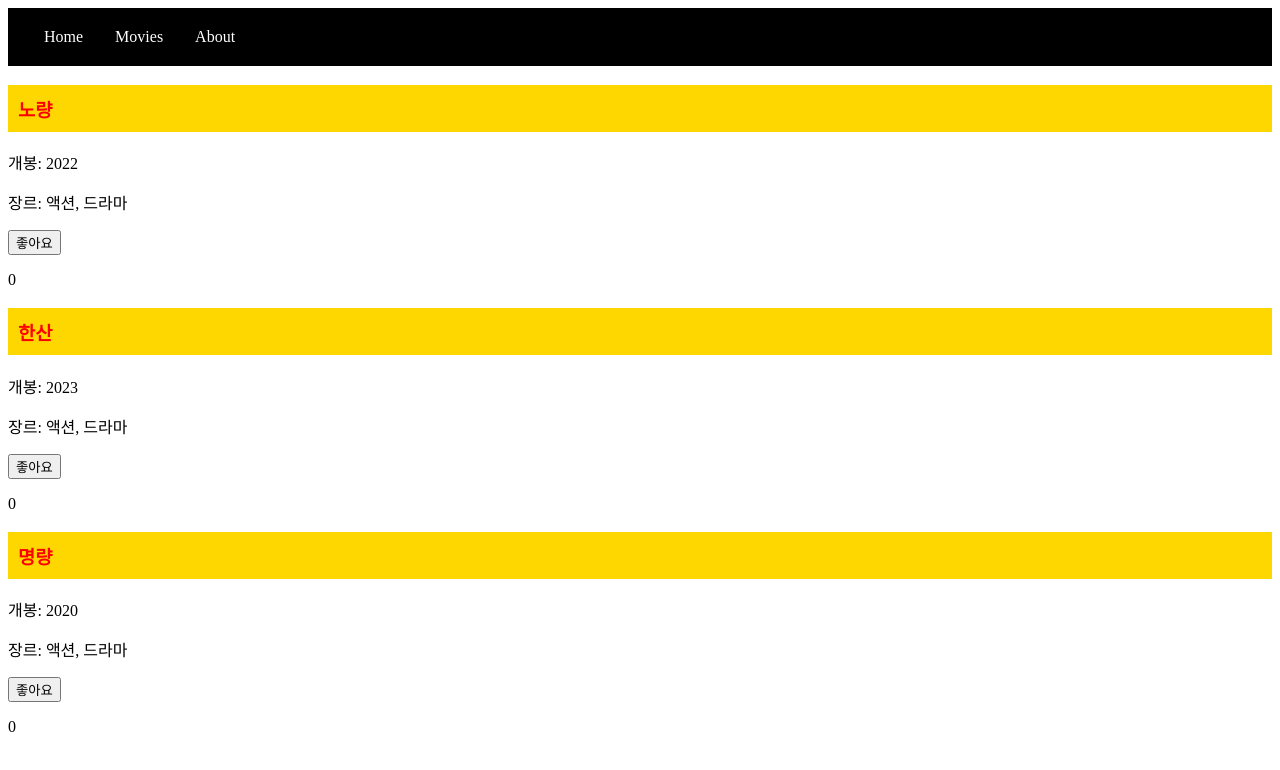
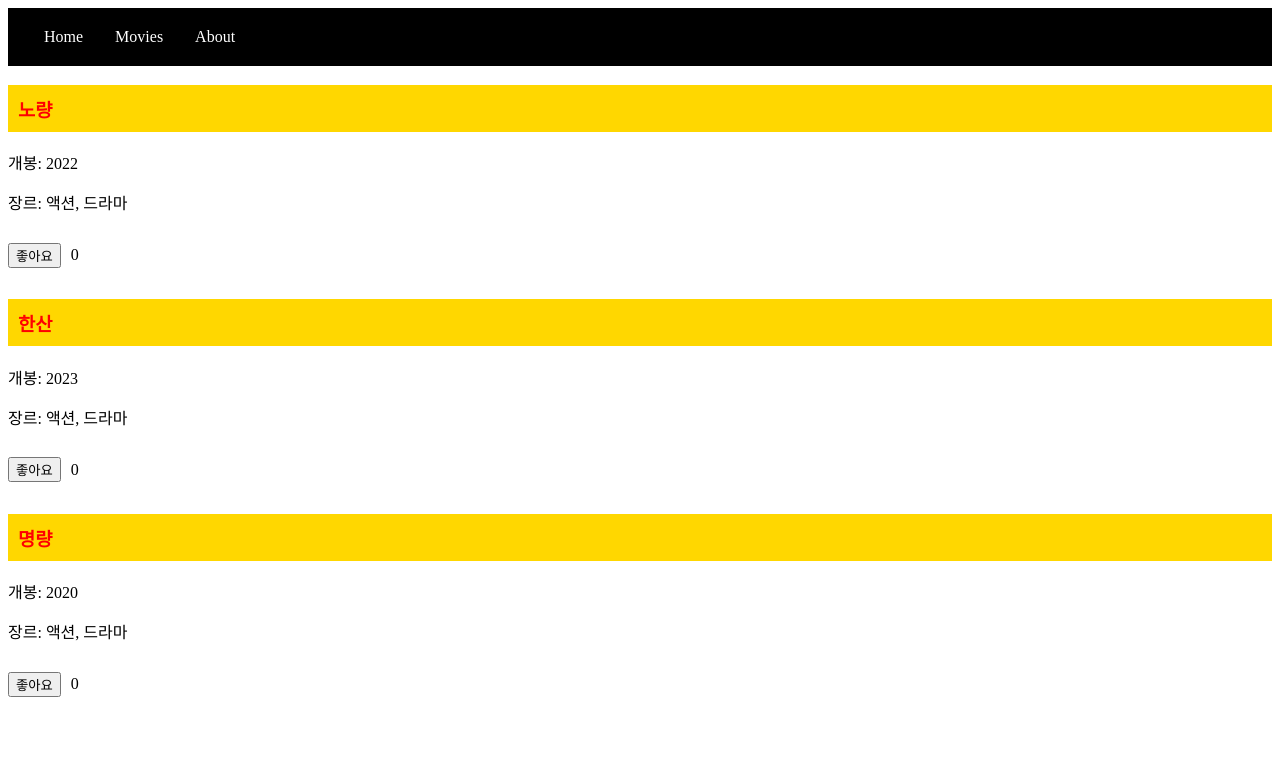
Before and after one commit to cyheo/app-vue, a Vue app: page / in a window 1280 px wide. Shown: the top 770 px of the page. Built offline with nearby package versions, Linux system fonts and the light colour scheme.

Commit message:
좋아요 버튼과 카운트표시 간격 조정

```diff
--- a/src/components/MovieInfo.vue
+++ b/src/components/MovieInfo.vue
@@ -21,6 +21,8 @@
 
 <style>
   .box {
-    float: flex;
+    display: flex;
+    align-items: center;
+    gap: 10px;
   }
 </style>
```
